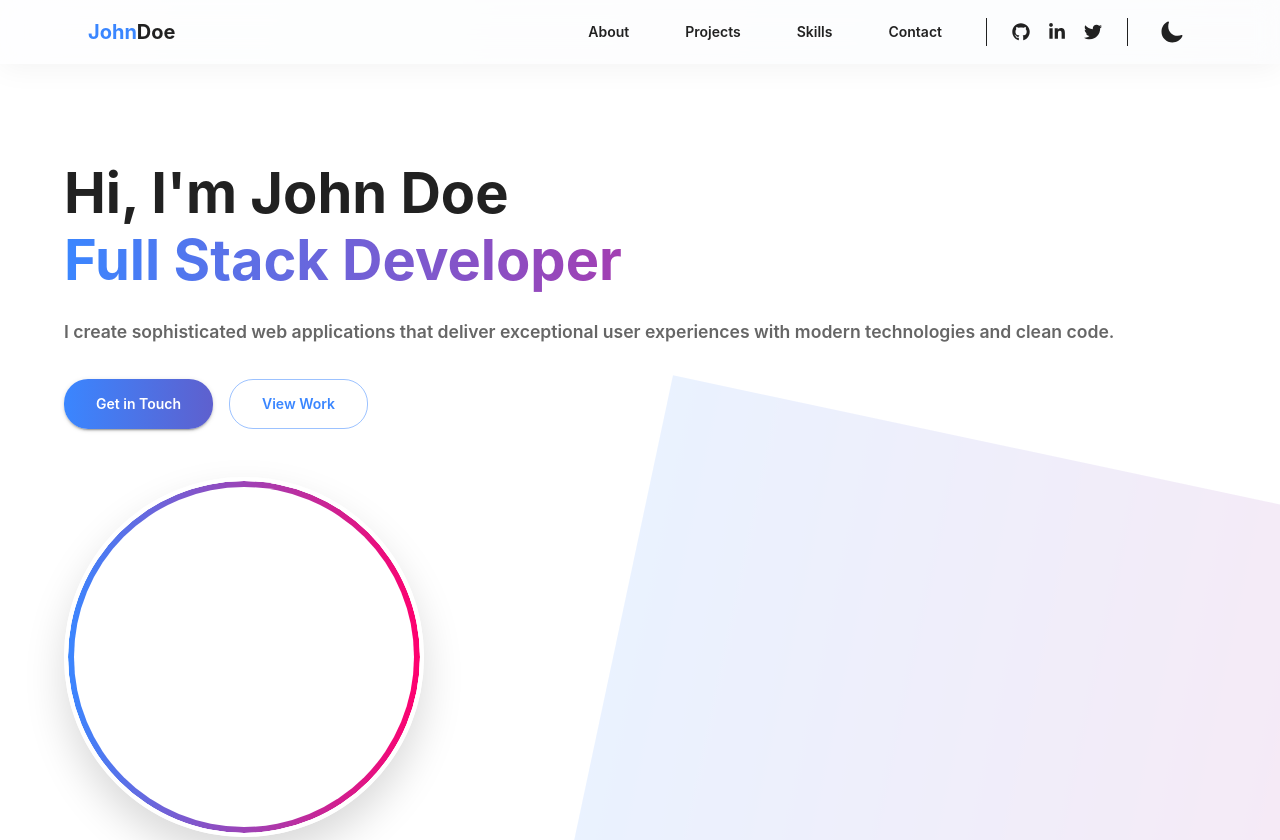
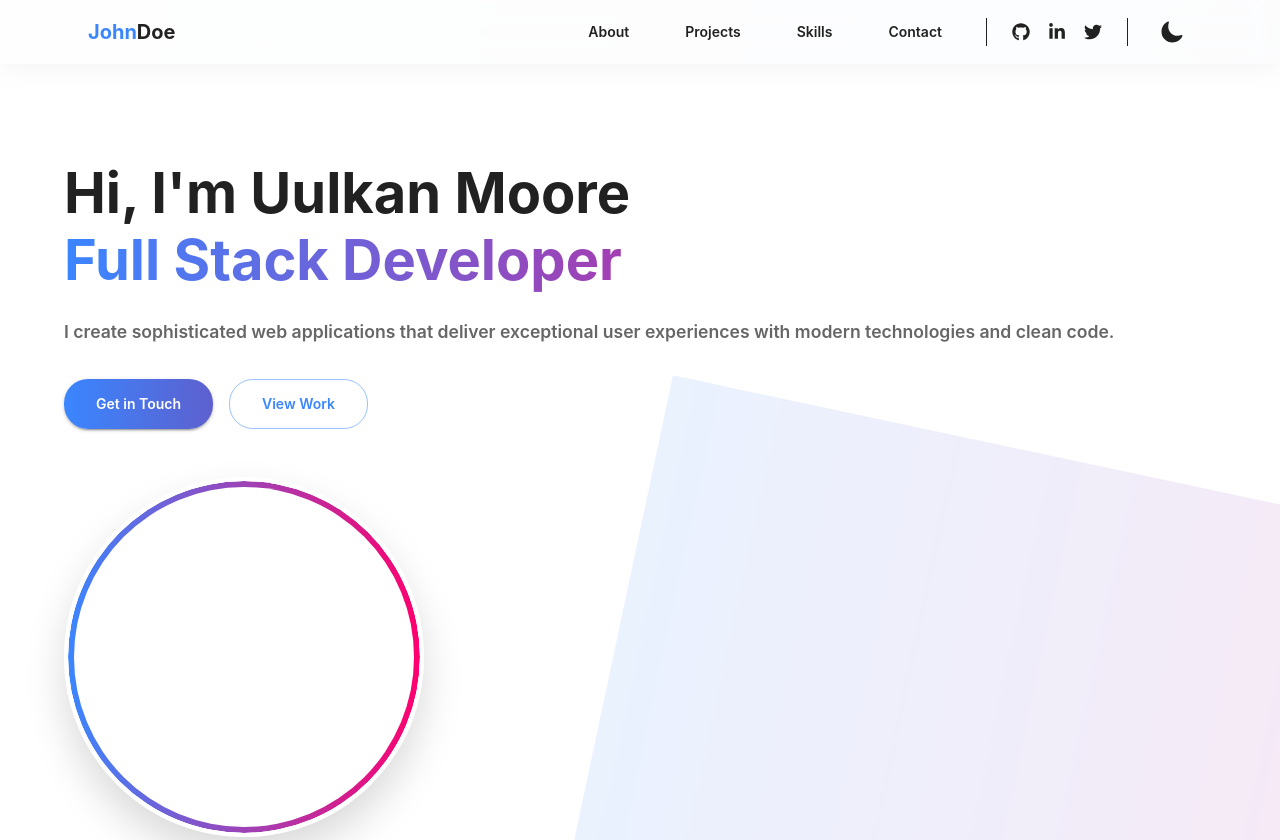
Before and after one commit to uulkan-moore/uulkan-moore-react-personal-portfolio, a Next.js app in the folder frontend/: page / in a window 1280 px wide. Shown: the top 840 px of the page. Built offline with nearby package versions, Linux system fonts and the light colour scheme.

Commit message:
Changed name on portfolio

```diff
--- a/frontend/app/page.tsx
+++ b/frontend/app/page.tsx
@@ -473,7 +473,7 @@ export default function Home() {
                     lineHeight: 1.2,
                   }}
                 >
-                  Hi, I&apos;m John Doe
+                  Hi, I&apos;m Uulkan Moore
                   {/* Job title with gradient effect */}
                   <Typography
                     variant="h2"
```
